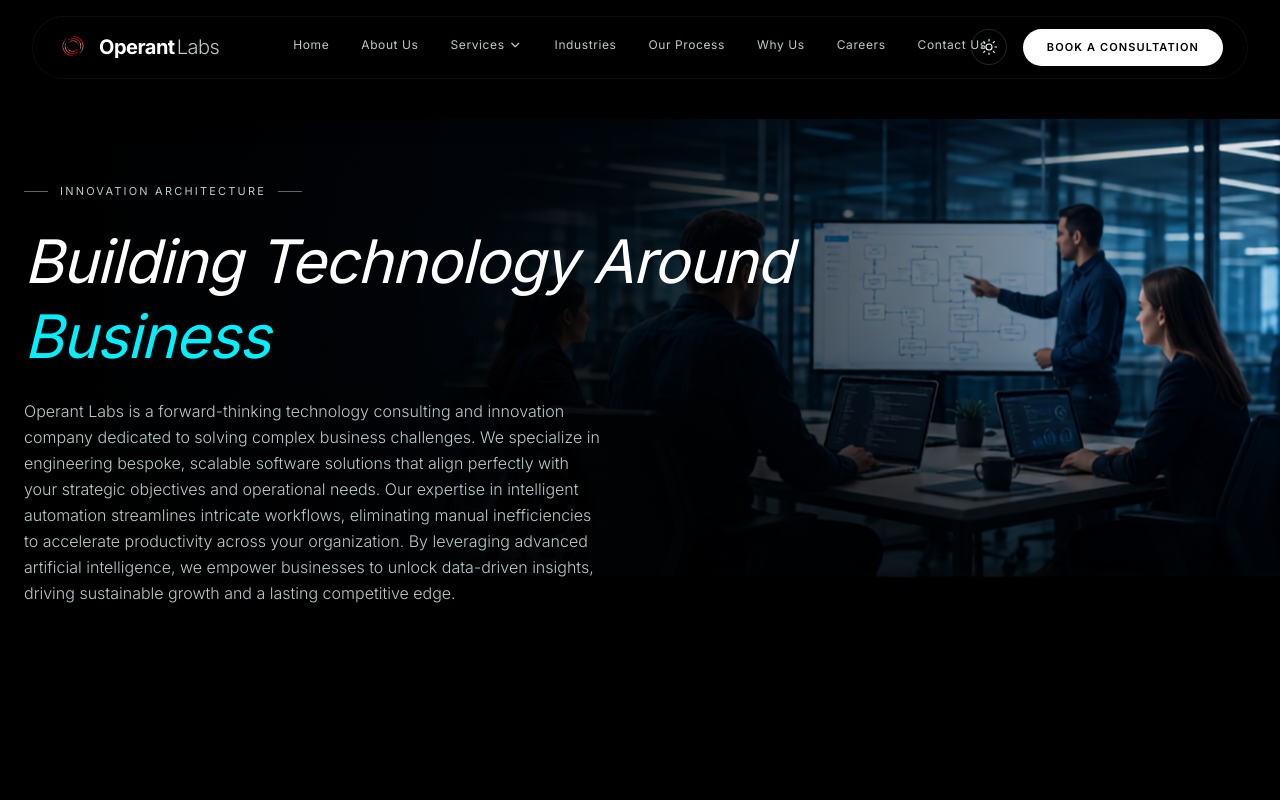
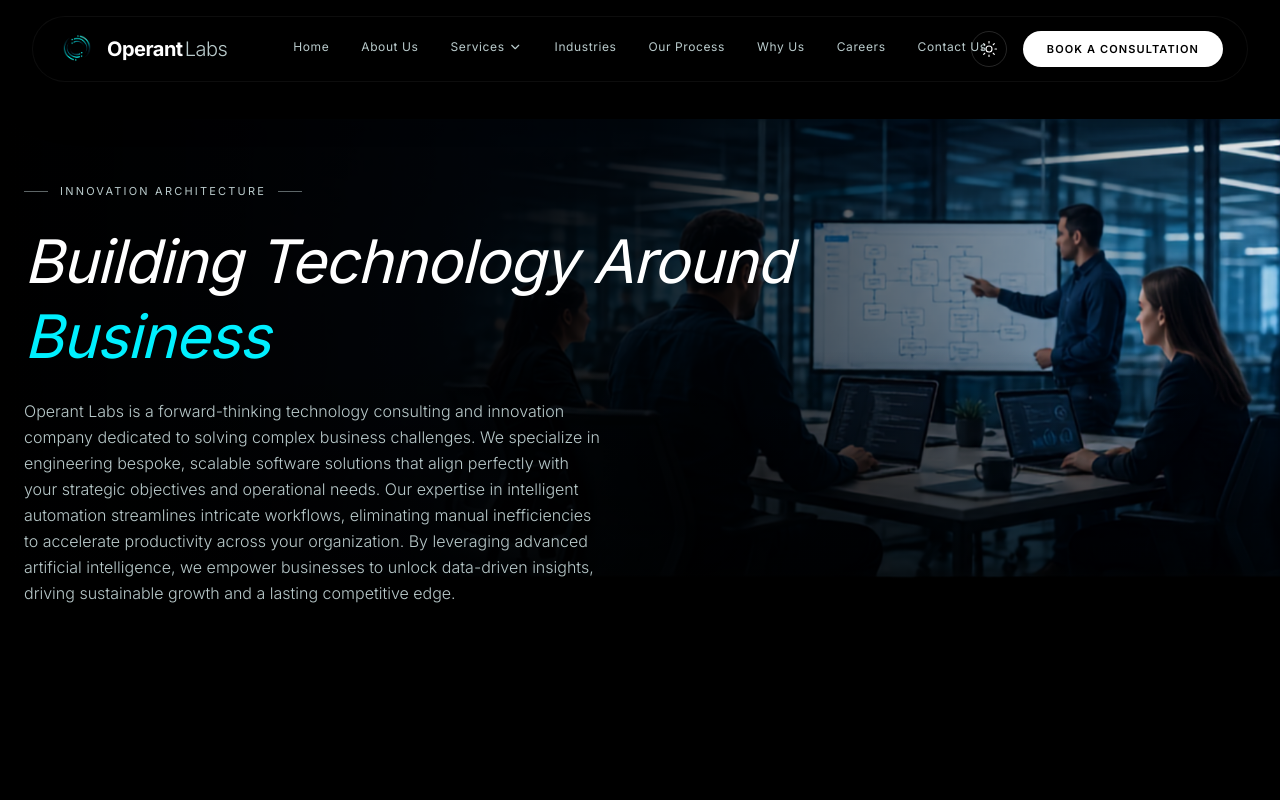
Before and after one commit to m-rayan-hassan/operant-labs-website, a Next.js app: page /about-us in a window 1280 px wide. Shown: the top 800 px of the page. Built offline with nearby package versions, Linux system fonts and the light colour scheme.

Commit message:
fix red logo issue

```diff
--- a/app/components/Header.tsx
+++ b/app/components/Header.tsx
@@ -102,7 +102,6 @@ export default function Header() {
             alt="Operant Labs Logo"
             width={40}
             height={40}
-            className="h-8 w-auto dark:invert-0 invert transition-transform duration-300 group-hover:scale-105"
             priority
           />
           <span className="text-xl tracking-tight flex items-center">
```
